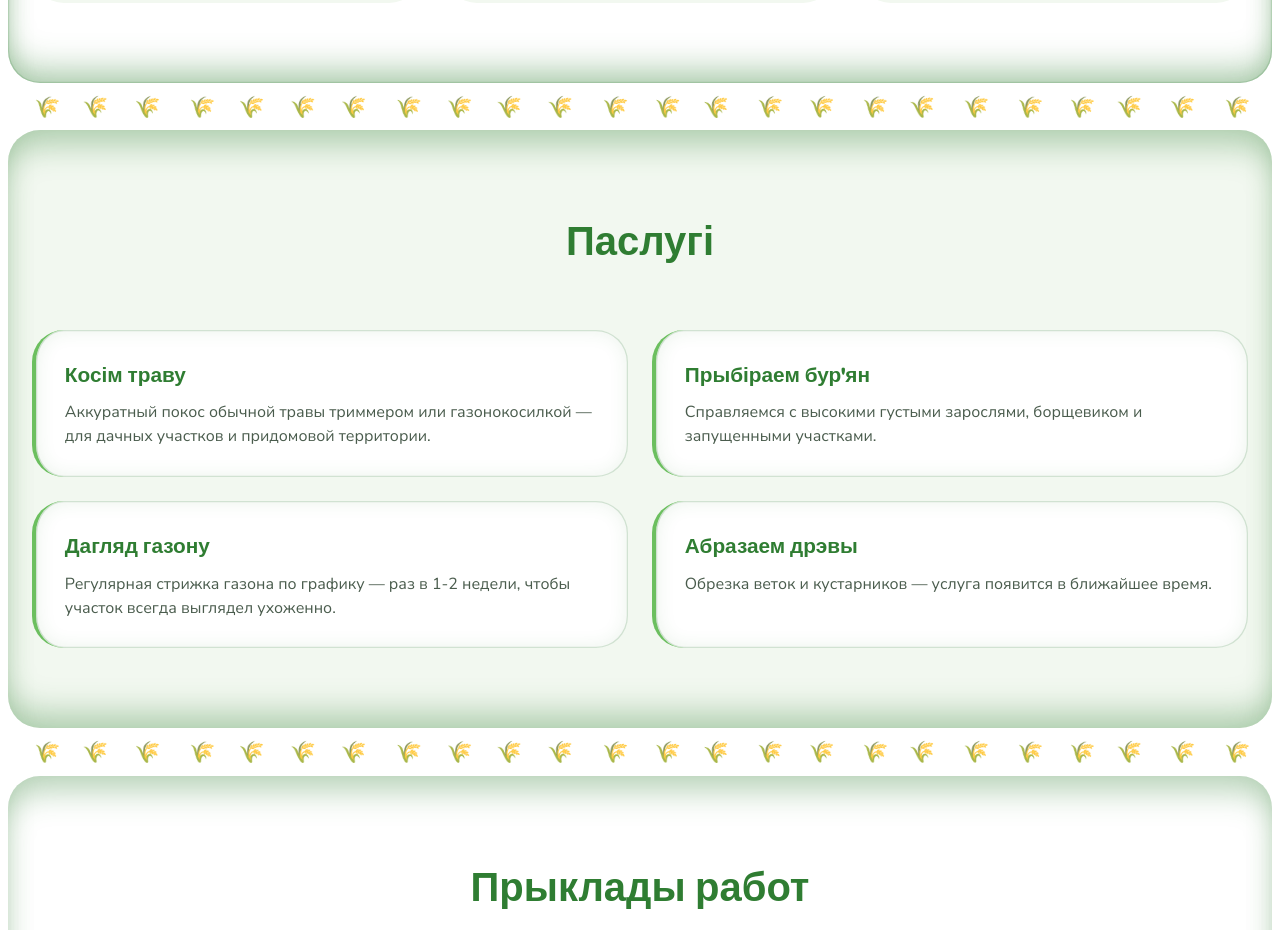
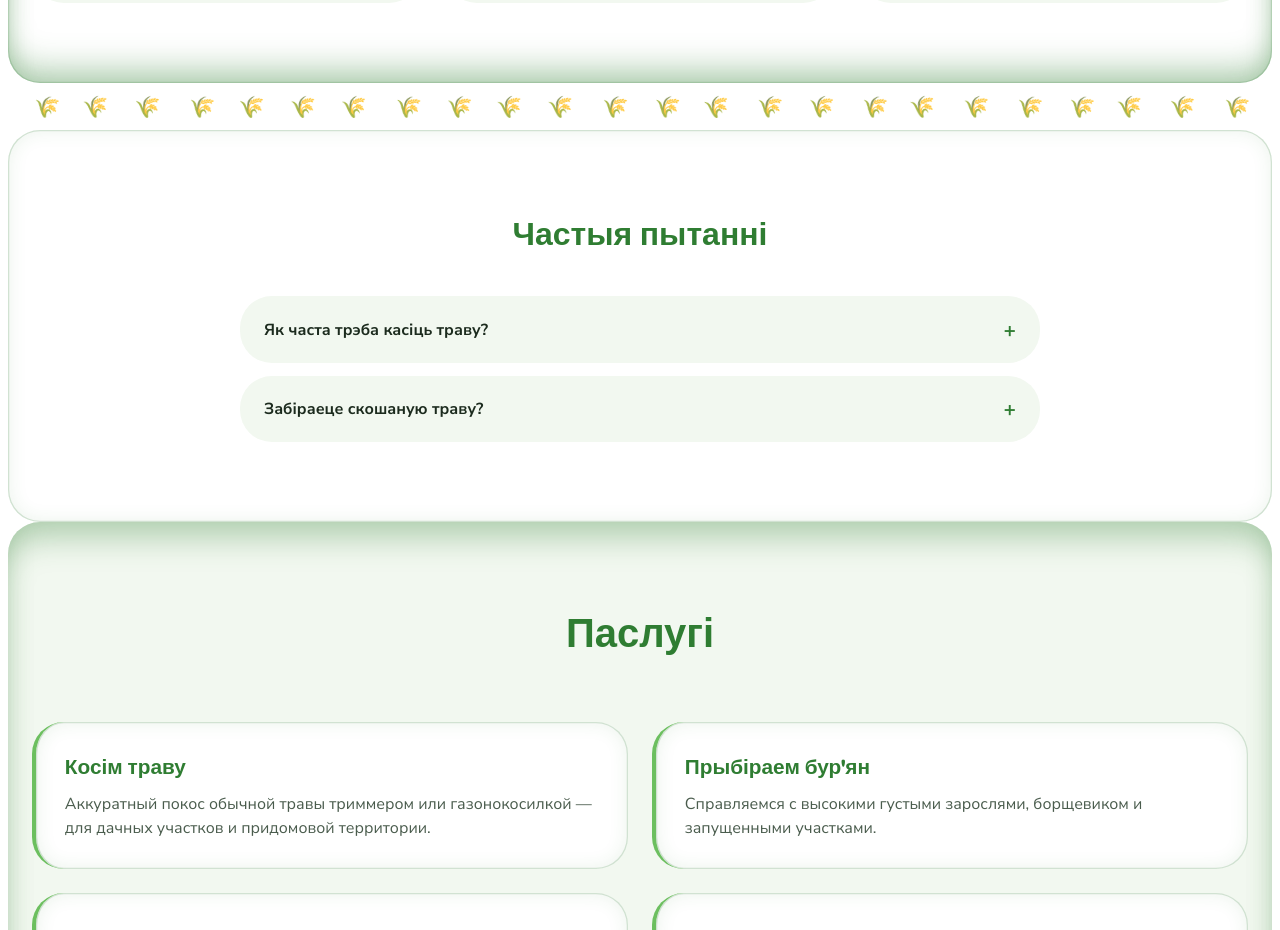
Before and after one commit to login-nigol/kosim-kobrin, a React (Vite) app: page / in a window 1280 px wide. Shown: the part 1300-2230 px from the top of the page. Built offline with nearby package versions, Linux system fonts and the light colour scheme.

Commit message:
feat: add FAQ accordion section

```diff
--- a/src/App.jsx
+++ b/src/App.jsx
@@ -1,4 +1,5 @@
 /* ===== ГЛАВНЫЙ КОМПОНЕНТ ПРИЛОЖЕНИЯ ===== */
+import styles from "./App.module.css";
 import Header from "./components/Header/Header";
 import Hero from "./components/Hero/Hero";
 import About from "./components/About/About";
@@ -8,7 +9,7 @@ import Pricing from "./components/Pricing/Pricing";
 import Contacts from "./components/Contacts/Contacts";
 import Footer from "./components/Footer/Footer";
 import GrassDivider from "./components/GrassDivider/GrassDivider";
-import styles from "./App.module.css";
+import FAQSection from "./components/FAQ/FAQ";
 
 function App() {
   return (
@@ -21,6 +22,7 @@ function App() {
         <GrassDivider />
         <About />
         <GrassDivider />
+        <FAQSection />
         <Services />
         <GrassDivider />
         <Portfolio />
--- /dev/null
+++ b/src/components/FAQ/FAQ.jsx
@@ -0,0 +1,80 @@
+/* ===== СЕКЦИЯ "ЧАСТЫЕ ВОПРОСЫ" ===== */
+// Аккордеон — вопрос виден всегда, ответ раскрывается по клику
+import { useState } from "react";
+import { motion, AnimatePresence } from "framer-motion";
+import { FAQ } from "../../config/siteData";
+import { useClickSound } from "../../hooks/useClickSound";
+import { useVibration } from "../../hooks/useVibration";
+import styles from "./FAQ.module.css";
+
+function FAQSection() {
+    const [openIndex, setOpenIndex] = useState(null);
+    const playClick = useClickSound();
+    const vibrate = useVibration();
+
+    /* ===== ПЕРЕКЛЮЧЕНИЕ ОТКРЫТОГО ВОПРОСА ===== */
+    const toggleQuestion = (index) => {
+        playClick();
+        vibrate();
+        setOpenIndex(openIndex === index ? null : index);
+    };
+
+    return (
+        <section id="faq" className={styles.faq}>
+            <div className={styles.inner}>
+                <motion.h2
+                    className={styles.title}
+                    initial={{ opacity: 0, y: 30 }}
+                    whileInView={{ opacity: 1, y: 0 }}
+                    viewport={{ once: true, amount: 0.4 }}
+                    transition={{ duration: 0.7, ease: "easeOut" }}
+                >
+                    Частыя пытанні
+                </motion.h2>
+
+                {/* ===== СПИСОК ВОПРОСОВ-ОТВЕТОВ ===== */}
+                <div className={styles.list}>
+                    {FAQ.map((item, index) => {
+                        const isOpen = openIndex === index;
+
+                        return (
+                            <div key={index} className={styles.item}>
+                                <button
+                                    className={styles.question}
+                                    onClick={() => toggleQuestion(index)}
+                                    aria-expanded={isOpen}
+                                >
+                                    <span>{item.question}</span>
+                                    <motion.span
+                                        className={styles.icon}
+                                        animate={{ rotate: isOpen ? 45 : 0 }}
+                                        transition={{ duration: 0.3 }}
+                                    >
+                                        +
+                                    </motion.span>
+                                </button>
+
+                                {/* ===== АНИМИРОВАННОЕ РАСКРЫТИЕ ОТВЕТА ===== */}
+                                <AnimatePresence>
+                                    {isOpen && (
+                                        <motion.div
+                                            className={styles.answerWrapper}
+                                            initial={{ height: 0, opacity: 0 }}
+                                            animate={{ height: "auto", opacity: 1 }}
+                                            exit={{ height: 0, opacity: 0 }}
+                                            transition={{ duration: 0.4, ease: "easeInOut" }}
+                                        >
+                                            <p className={styles.answer}>{item.answer}</p>
+                                        </motion.div>
+                                    )}
+                                </AnimatePresence>
+                            </div>
+                        );
+                    })}
+                </div>
+            </div>
+        </section>
+    );
+}
+
+export default FAQSection;
--- /dev/null
+++ b/src/components/FAQ/FAQ.module.css
@@ -0,0 +1,69 @@
+/* ===== КОНТЕЙНЕР СЕКЦИИ ===== */
+.faq {
+  padding: var(--section-padding-y) var(--section-padding-x);
+  background: var(--color-white);
+  border-radius: var(--radius-base);
+  box-shadow: var(--shadow-inset-green);
+}
+
+.inner {
+  max-width: 50em;
+  margin: 0 auto;
+}
+
+.title {
+  font-family: var(--font-display);
+  font-size: 2em;
+  color: var(--color-primary);
+  text-align: center;
+  margin-bottom: 1.2em;
+}
+
+/* ===== СПИСОК ВОПРОСОВ ===== */
+.list {
+  display: flex;
+  flex-direction: column;
+  gap: 0.8em;
+}
+
+.item {
+  background: var(--color-bg-soft);
+  border-radius: var(--radius-base);
+  overflow: hidden;
+}
+
+/* ===== КНОПКА ВОПРОСА ===== */
+.question {
+  width: 100%;
+  display: flex;
+  align-items: center;
+  justify-content: space-between;
+  background: none;
+  border: none;
+  padding: 1.2em 1.5em;
+  font-family: var(--font-body);
+  font-weight: 700;
+  font-size: 1em;
+  color: var(--color-text);
+  cursor: pointer;
+  text-align: left;
+}
+
+.icon {
+  font-size: 1.3em;
+  color: var(--color-primary);
+  flex-shrink: 0;
+  margin-left: 1em;
+}
+
+/* ===== ОБЁРТКА ОТВЕТА (для плавного height-анимирования) ===== */
+.answerWrapper {
+  overflow: hidden;
+}
+
+.answer {
+  font-family: var(--font-body);
+  color: var(--color-text-soft);
+  padding: 0 1.5em 1.2em;
+  line-height: 1.6;
+}
```
